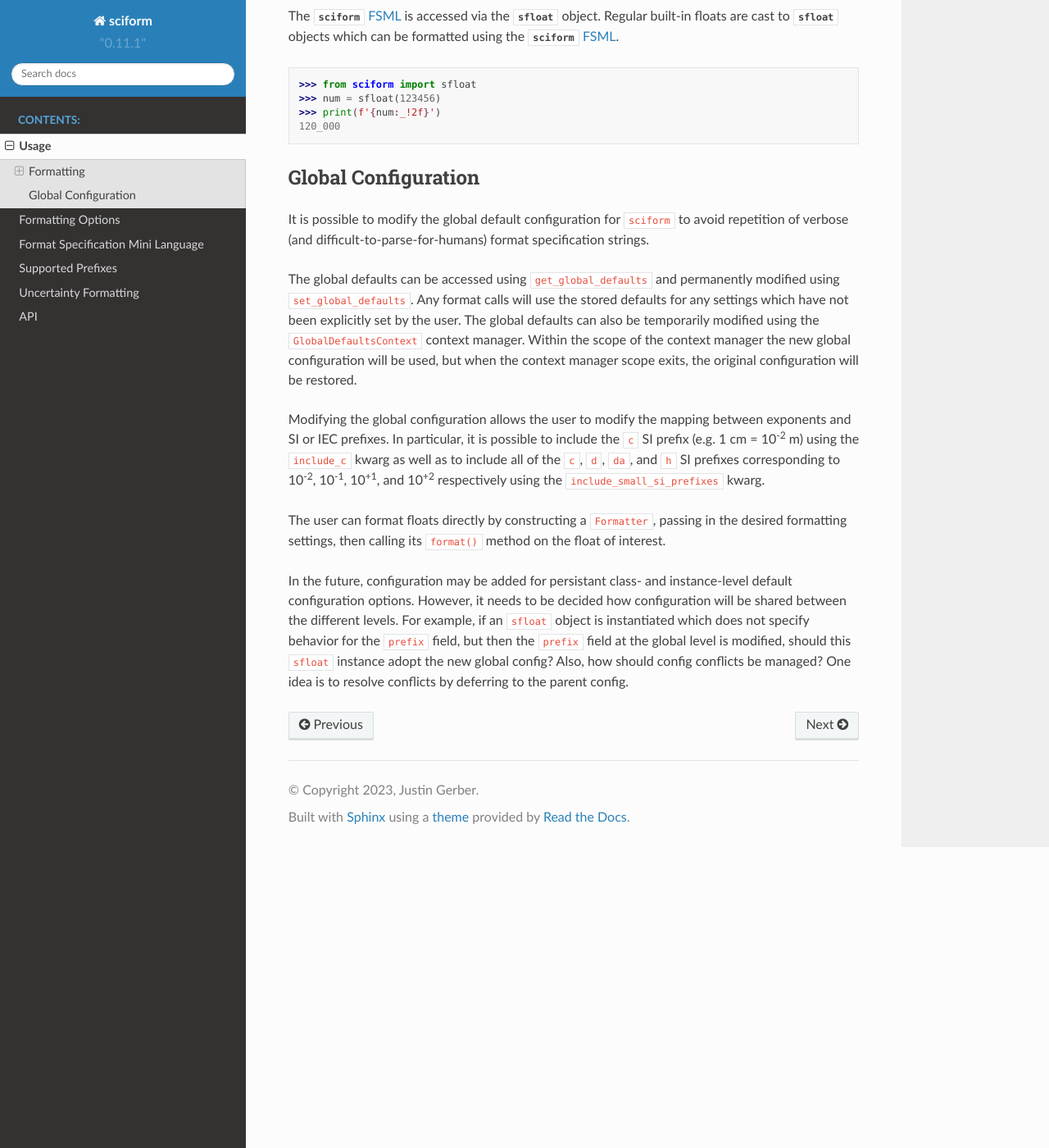
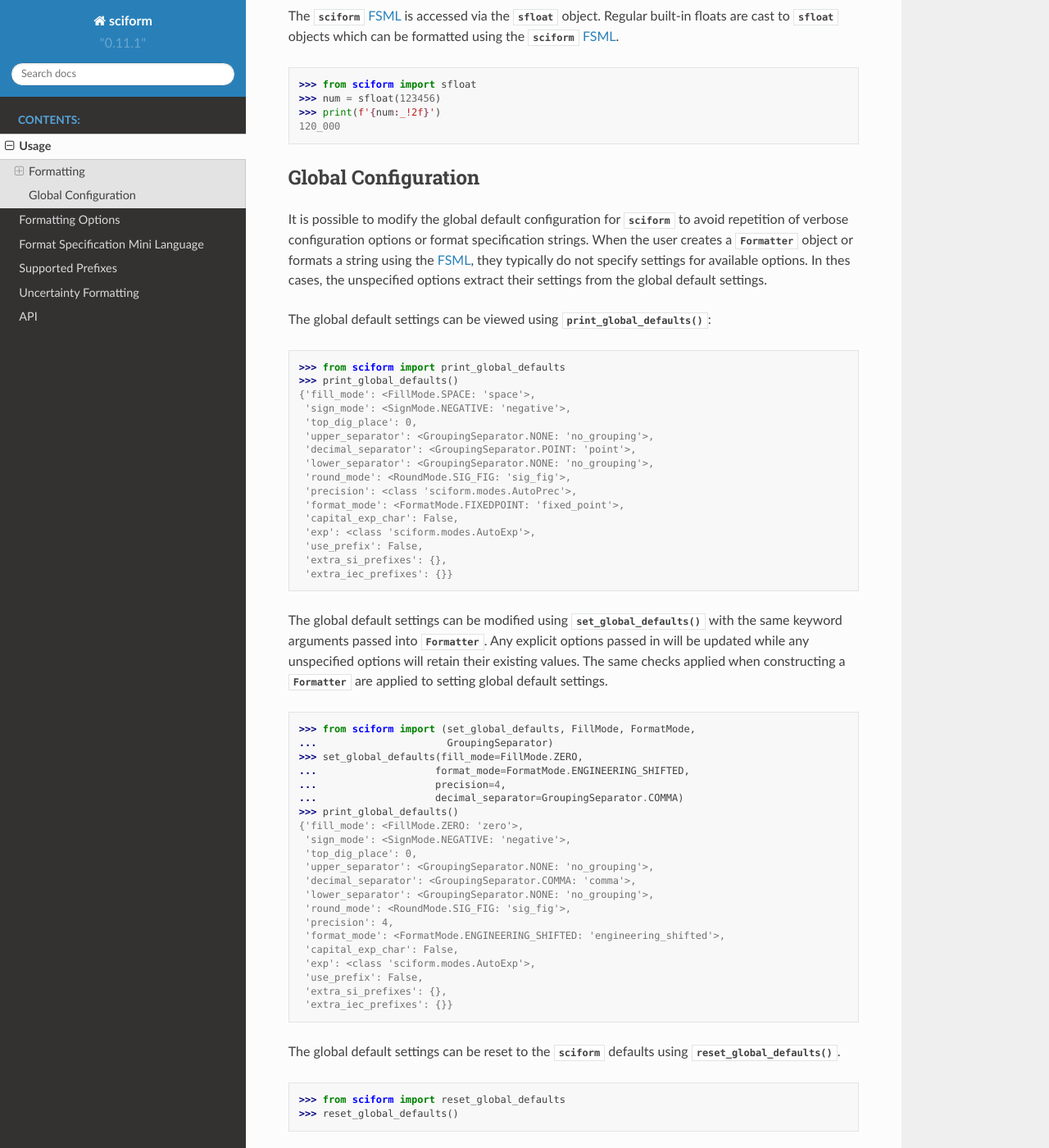
Before and after one commit to jagerber48/sciform, a Sphinx documentation site: the page built from docs/source/usage.rst, in a window 1280 px wide and 1400 px high, scrolled down 781 px. Shown: the whole window at 82% size. Built offline with Sphinx 7.4.7 and the Read the Docs theme 2.0.0, drawn with Linux system fonts in a browser that asks for light colours; some of the changed text lies outside the part shown.

Commit message:
Work on global configuration

```diff
--- a/docs/source/usage.rst
+++ b/docs/source/usage.rst
@@ -52,36 +52,112 @@ Global Configuration
 ====================
 
 It is possible to modify the global default configuration for
-``sciform`` to avoid repetition of verbose (and
-difficult-to-parse-for-humans) format specification strings.
+:mod:`sciform` to avoid repetition of verbose configuration options or
+format specification strings.
+When the user creates a :class:`Formatter` object or formats a string
+using the :ref:`FSML <fsml>`, they typically do not specify settings for
+available options.
+In thes cases, the unspecified options extract their settings from the
+global default settings.
 
-The global defaults can be accessed using ``get_global_defaults`` and
-permanently modified using ``set_global_defaults``.
-Any format calls will use the stored defaults for any settings which
-have not been explicitly set by the user. The global defaults can also
-be temporarily modified using the ``GlobalDefaultsContext`` context
-manager. Within the scope of the context manager the new global
-configuration will be used, but when the context manager scope exits,
-the original configuration will be restored.
+The global default settings can be viewed using
+:func:`print_global_defaults()`:
 
-Modifying the global configuration allows the user to modify the mapping
-between exponents and SI or IEC prefixes.
-In particular, it is possible to include the ``c`` SI prefix (e.g.
-1 cm = 10\ :sup:`-2` m) using the ``include_c`` kwarg as well as to
-include all of the ``c``, ``d``, ``da``, and ``h`` SI prefixes corresponding to
-10\ :sup:`-2`, 10\ :sup:`-1`, 10\ :sup:`+1`, and 10\ :sup:`+2`
-respectively using the ``include_small_si_prefixes`` kwarg.
+>>> from sciform import print_global_defaults
+>>> print_global_defaults()
+{'fill_mode': <FillMode.SPACE: 'space'>,
+ 'sign_mode': <SignMode.NEGATIVE: 'negative'>,
+ 'top_dig_place': 0,
+ 'upper_separator': <GroupingSeparator.NONE: 'no_grouping'>,
+ 'decimal_separator': <GroupingSeparator.POINT: 'point'>,
+ 'lower_separator': <GroupingSeparator.NONE: 'no_grouping'>,
+ 'round_mode': <RoundMode.SIG_FIG: 'sig_fig'>,
+ 'precision': <class 'sciform.modes.AutoPrec'>,
+ 'format_mode': <FormatMode.FIXEDPOINT: 'fixed_point'>,
+ 'capital_exp_char': False,
+ 'exp': <class 'sciform.modes.AutoExp'>,
+ 'use_prefix': False,
+ 'extra_si_prefixes': {},
+ 'extra_iec_prefixes': {}}
 
-The user can format floats directly by constructing a ``Formatter``,
-passing in the desired formatting settings, then calling its
-``format()`` method on the float of interest.
+The global default settings can be modified using
+:func:`set_global_defaults()` with the same keyword arguments passed
+into :class:`Formatter`.
+Any explicit options passed in will be updated while any unspecified
+options will retain their existing values.
+The same checks applied when constructing a :class:`Formatter` are
+applied to setting global default settings.
 
-In the future, configuration may be added for persistant class- and
-instance-level default configuration options. However, it needs to be
-decided how configuration will be shared between the different levels.
-For example, if an ``sfloat`` object is instantiated which does not
-specify behavior for the ``prefix`` field, but then the ``prefix`` field at
-the global level is modified, should this ``sfloat`` instance adopt the
-new global config?
-Also, how should config conflicts be managed?
-One idea is to resolve conflicts by deferring to the parent config.
+>>> from sciform import (set_global_defaults, FillMode, FormatMode,
+...                      GroupingSeparator)
+>>> set_global_defaults(fill_mode=FillMode.ZERO,
+...                    format_mode=FormatMode.ENGINEERING_SHIFTED,
+...                    precision=4,
+...                    decimal_separator=GroupingSeparator.COMMA)
+>>> print_global_defaults()
+{'fill_mode': <FillMode.ZERO: 'zero'>,
+ 'sign_mode': <SignMode.NEGATIVE: 'negative'>,
+ 'top_dig_place': 0,
+ 'upper_separator': <GroupingSeparator.NONE: 'no_grouping'>,
+ 'decimal_separator': <GroupingSeparator.COMMA: 'comma'>,
+ 'lower_separator': <GroupingSeparator.NONE: 'no_grouping'>,
+ 'round_mode': <RoundMode.SIG_FIG: 'sig_fig'>,
+ 'precision': 4,
+ 'format_mode': <FormatMode.ENGINEERING_SHIFTED: 'engineering_shifted'>,
+ 'capital_exp_char': False,
+ 'exp': <class 'sciform.modes.AutoExp'>,
+ 'use_prefix': False,
+ 'extra_si_prefixes': {},
+ 'extra_iec_prefixes': {}}
+
+The global default settings can be reset to the :mod:`sciform` defaults
+using :func:`reset_global_defaults`.
+
+>>> from sciform import reset_global_defaults
+>>> reset_global_defaults()
+
+There are also helper function for managing supported SI and IEC
+prefixes:
+
+* :func:`global_add_c_prefix()` add ``{-2: 'c'}`` to the
+  ``extra_si_prefixes`` dictionary if there is not already a prefix
+  assigned to ``-2``.
+* :func:`global_add_small_si_prefixes()` adds any of ``{-2: 'c',
+  -1: 'd', +1: 'da', +2: 'h'}`` to the ``extra_si_prefixes`` that do not
+  already have assigned prefixes.
+* :func:`global_reset_si_prefixes()` resets ``extra_si_prefixes`` to be
+  empty.
+* :func:`global_reset_iec_prefixes()` resets ``extra_iec_prefixes`` to
+  be empty.
+
+The global default settings can be temporarily modified using the
+:class:`GlobalDefaultsContext` context manager.
+This context manager accepts the same keyword arguments as
+:class:`Formatter`.
+Within the context of :class:`GlobalDefaultsContext` manager, the
+global defaults take on the specified in put settings, but when the
+context is exited, the global default settings revert to their previous
+values.
+
+>>> from sciform import GlobalDefaultsContext, sfloat
+>>> snum = sfloat(0.0123)
+>>> print(f'{snum:.2ep}')
+1.23e-02
+>>> with GlobalDefaultsContext(add_c_prefix=True):
+...     print(f'{snum:.2ep}')
+1.23 c
+
+:class:`sfloat` objects load global settings when being *formatted*,
+not initialized.
+In contrast, :class:`Formatter` settings are configured and frozen when
+the class is initialized.
+Thus changing global default settings with :func:`set_global_defaults`
+or with the :class:`GlobalDefaultsContext` will not change the behavior
+of any :class:`Formatter` that was intantiated before the change, but it
+will change :class:`sfloat` formatting.
+Global configuration settings are, thus, most useful for controlling the
+behavior of :class:`sfloat` formatting.
+Global configuration settings (1) allow :class:`sfloat` format
+specification strings to be shortened and simplified and (2) provide the
+only means to modify the prefixes available for :class:`sfloat`
+formatting.
```
Also changed, not shown: src/sciform/__init__.py (+7 -7 lines), 5 other files.
